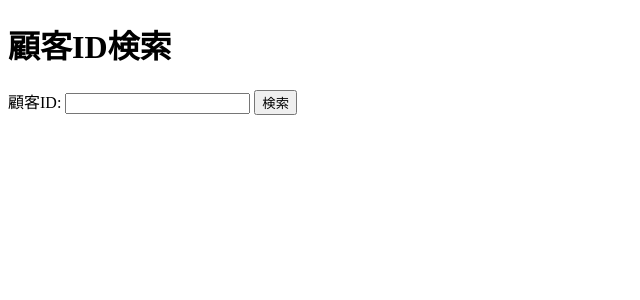
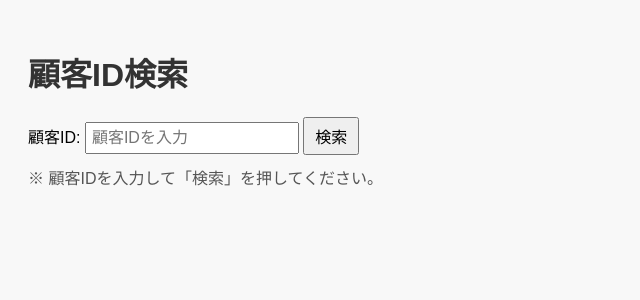
Before and after one commit to 31916/jikken3-kai, a Flask app: page /search.html in a window 1280 px wide. Shown: the top 300 px of the page, without its empty margins (0-640 px from the left). Run offline with Flask 3, Linux system fonts and the light colour scheme.

Commit message:
search変更

```diff
--- a/templates/search.html
+++ b/templates/search.html
@@ -1,14 +1,55 @@
 <!doctype html>
-<html>
+<html lang="ja">
 <head>
     <meta charset="utf-8">
     <title>顧客検索</title>
+    <style>
+        body {
+            font-family: Arial, sans-serif;
+            padding: 20px;
+            background-color: #f8f8f8;
+        }
+        h1 {
+            color: #333;
+        }
+        form {
+            margin-top: 20px;
+        }
+        input[type="text"] {
+            padding: 5px;
+            font-size: 16px;
+            width: 200px;
+        }
+        input[type="submit"] {
+            padding: 5px 10px;
+            font-size: 16px;
+            cursor: pointer;
+        }
+        .notice {
+            margin-top: 10px;
+            color: #555;
+        }
+    </style>
 </head>
 <body>
     <h1>顧客ID検索</h1>
-    <form action="/customer" method="post">
-        顧客ID: <input type="text" name="customer_id">
+    <form onsubmit="return goCustomer();">
+        顧客ID: <input type="text" id="customer_id" placeholder="顧客IDを入力">
         <input type="submit" value="検索">
     </form>
+    <p class="notice">※ 顧客IDを入力して「検索」を押してください。</p>
+
+    <script>
+        function goCustomer() {
+            const id = document.getElementById('customer_id').value.trim();
+            if (!id) {
+                alert("顧客IDを入力してください");
+                return false;
+            }
+            // 顧客詳細ページにリダイレクト
+            window.location.href = `/customer/${id}`;
+            return false; // フォームの標準送信を止める
+        }
+    </script>
 </body>
 </html>
```
